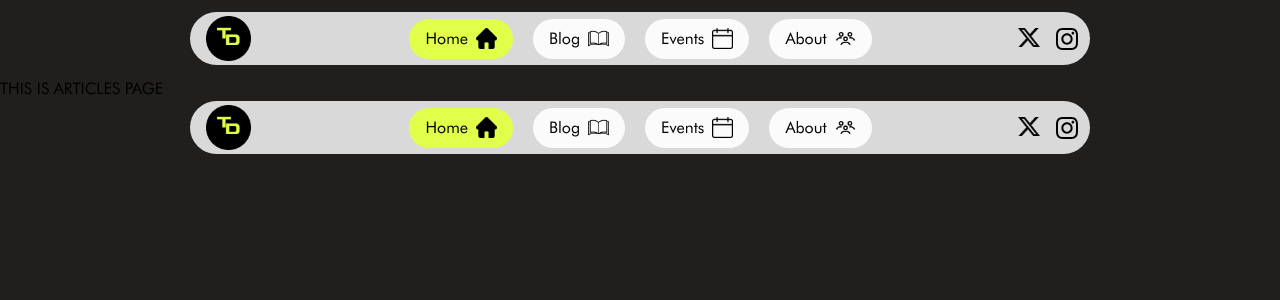
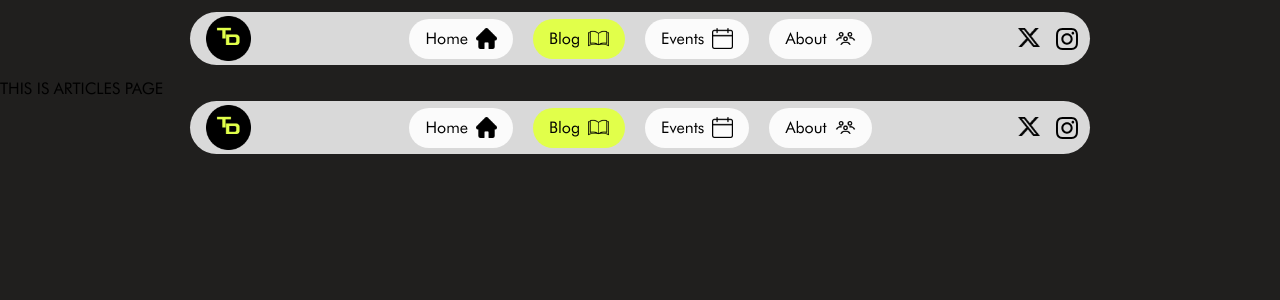
Before and after one commit to Faraz643/tech-dose, a Next.js app in the folder f-end/: page /blog in a window 1280 px wide. Shown: the top 300 px of the page. Built offline with nearby package versions, Linux system fonts and the light colour scheme.

Commit message:
Added Navigation feature in navbar

```diff
--- a/f-end/app/_Components/_Blog/CommonHeader.jsx
+++ b/f-end/app/_Components/_Blog/CommonHeader.jsx
@@ -1,17 +1,20 @@
 // using main logo + Navbar_C + SocialLink_C
-import React from 'react'
+'use client'
+import React, { useContext } from 'react'
 import Image from 'next/image'
 import { tcHeaderLogo } from '@/public/assets/_index'
 import Navbar from './Navbar'
 import Link from 'next/link'
 import SocialLink from './SocialLink'
+import { ActiveNavContext } from './Contexts'
 
 const CommonHeader = () => {
+  const { active, setActive } = useContext(ActiveNavContext)
   return (
     <div className='flex justify-center px-1'>
       <div className='flex flex-row justify-between items-center px-3 bg-[#D9D9D9] rounded-[100px] md:w-[900px]'>
         <div className='logo-wrapper p-1 pr-3'>
-          <Link href='/blog'>
+          <Link href='/' onClick={() => setActive('home')}>
             <Image src={tcHeaderLogo} width={45} height={40} alt='Tech Dose Logo' />
           </Link>
         </div>
--- a/f-end/app/_Components/_Blog/Contexts.jsx
+++ b/f-end/app/_Components/_Blog/Contexts.jsx
@@ -1,17 +1,20 @@
 'use client'
 
-import { createContext, useState } from "react";
+import { useParams, usePathname } from "next/navigation";
+import { createContext, useEffect, useState, } from "react";
 import React from 'react'
-
+import { navLinks } from "@/app/(routes)/(blog)/utils";
 export const ActiveNavContext = createContext();
 
-
 const Contexts = ({ children }) => { // works as parent component having state which is shared by each of its children component
-    const [active, setActive] = useState('home') // active navbar menu
+    const activeMenuLink = usePathname()
+    const activeMenu = navLinks.find((obj) => obj.link === activeMenuLink).id
+    const [active, setActive] = useState(activeMenu) // active navbar menu
 
     return (
         <ActiveNavContext.Provider value={{ active, setActive }}>
             {children}
+
         </ActiveNavContext.Provider>
     )
 }
--- a/f-end/app/_Components/_Blog/Navbar.jsx
+++ b/f-end/app/_Components/_Blog/Navbar.jsx
@@ -1,7 +1,7 @@
 // using nav tag for creating navbar\
 'use client'
 import { navLinks } from '../../(routes)/(blog)/utils'
-import React, { useState } from 'react'
+import React, { useEffect, useState } from 'react'
 import Link from 'next/link'
 import Image from 'next/image'
 import { useContext } from 'react'
```
